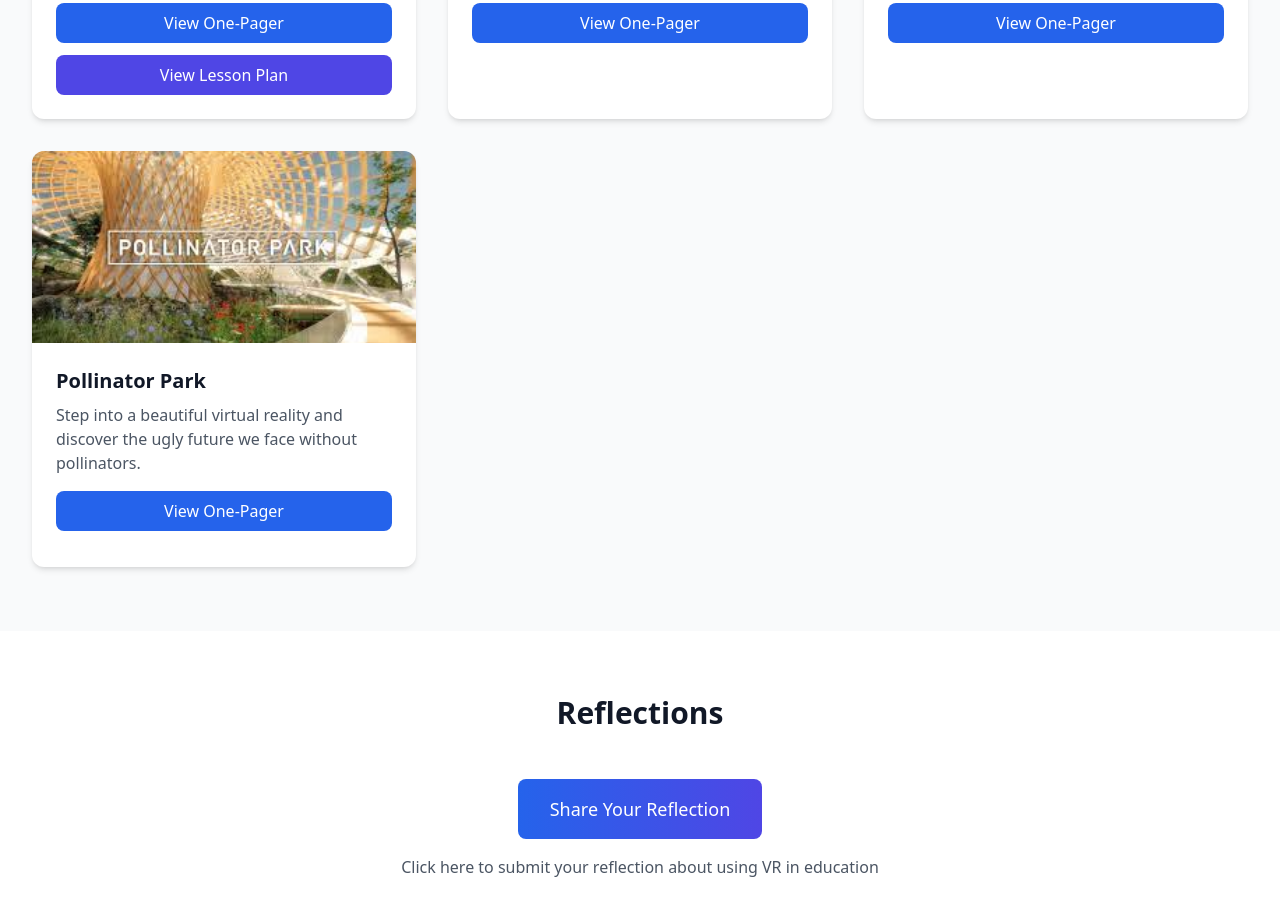
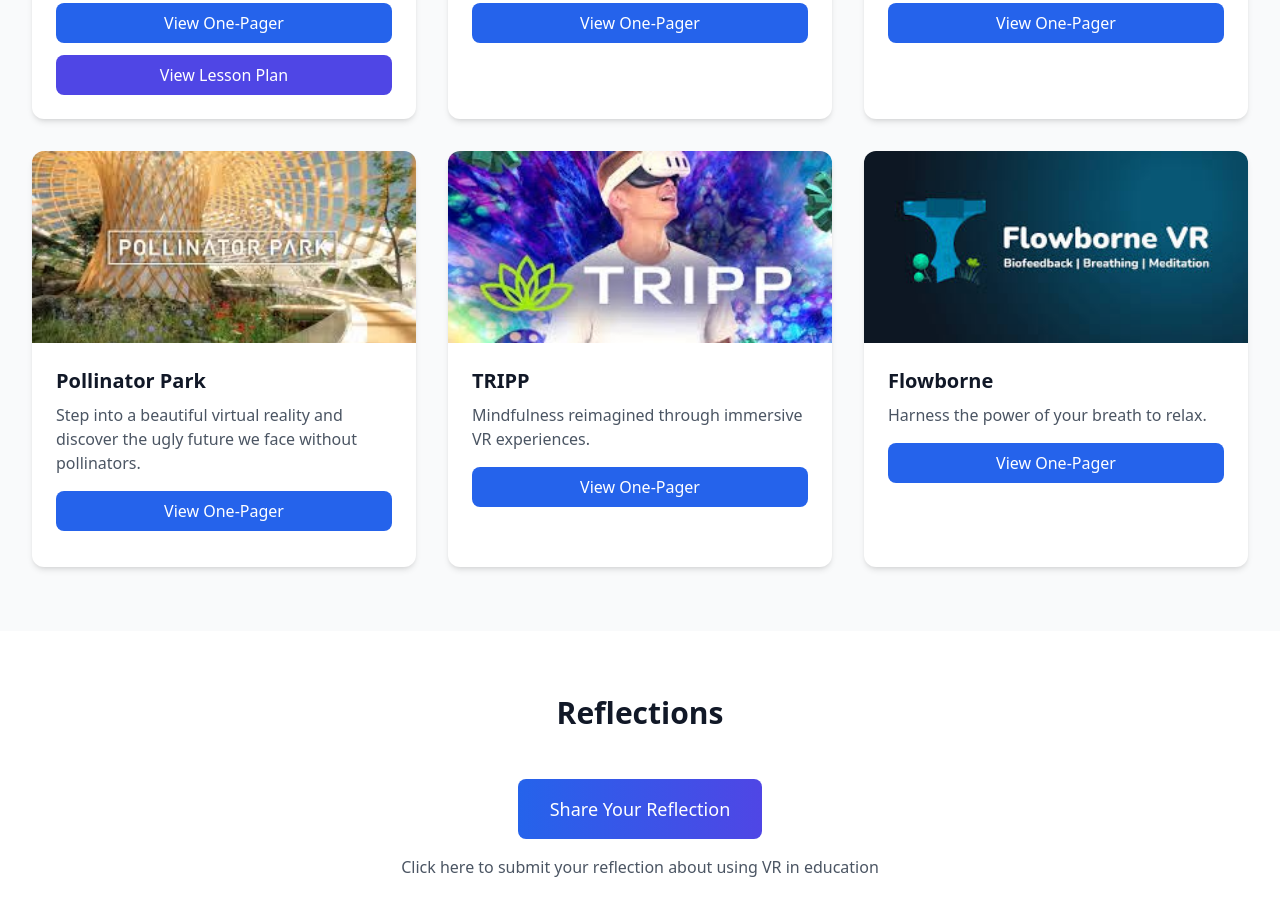
Before and after one commit to fedorukben/ivr4eduwebsite, a plain HTML site: page index.html in a window 1280 px wide. Shown: the part 1267-2182 px from the top of the page. Drawn offline with nearby package versions, Linux system fonts and the light colour scheme.

Commit message:
Added tripp and flowborne

```diff
--- a/index.html
+++ b/index.html
@@ -201,6 +201,34 @@
                         </a>
                     </div>
                 </div>
+                <div class="app-card bg-white rounded-xl shadow-md overflow-hidden transition-transform hover:scale-105">
+                    <img src="img/tripp.jpg" class="w-full h-48 object-cover">
+                    <div class="p-6">
+                        <h3 class="text-xl font-semibold text-gray-900 mb-2">TRIPP</h3>
+                        <p class="text-gray-600 mb-4">Mindfulness reimagined through immersive VR experiences.</p>
+
+                        <a href="pdf/onepager/tripp.pdf"
+                            target="_blank"
+                            rel="noopener noreferrer"
+                            class="block w-full mb-3 px-4 py-2 bg-blue-600 text-white rounded-lg hover:bg-blue-700 transition-colors text-center">
+                                View One-Pager
+                        </a>
+                    </div>
+                </div>
+                <div class="app-card bg-white rounded-xl shadow-md overflow-hidden transition-transform hover:scale-105">
+                    <img src="img/flowborne.png" class="w-full h-48 object-cover">
+                    <div class="p-6">
+                        <h3 class="text-xl font-semibold text-gray-900 mb-2">Flowborne</h3>
+                        <p class="text-gray-600 mb-4">Harness the power of your breath to relax.</p>
+
+                        <a href="pdf/onepager/flowborne.pdf"
+                            target="_blank"
+                            rel="noopener noreferrer"
+                            class="block w-full mb-3 px-4 py-2 bg-blue-600 text-white rounded-lg hover:bg-blue-700 transition-colors text-center">
+                                View One-Pager
+                        </a>
+                    </div>
+                </div>
                 <!-- More app cards would be added here -->
             </div>
         </div>
```
Also changed, not shown: img/flowborne.png (added), img/tripp.jpg (added), 2 other files.
